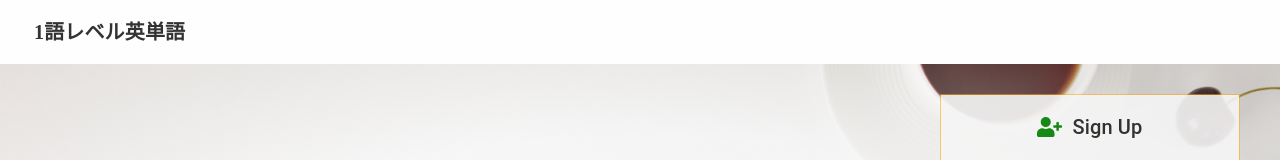
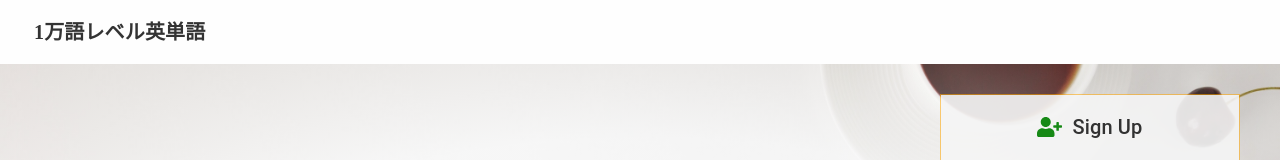
Before and after one commit to naot-shio/vocab-app-firebase-frontend, a React (Create React App) app: page / in a window 1280 px wide. Shown: the top 160 px of the page. Built offline with nearby package versions, Linux system fonts and the light colour scheme; a web font is replaced by a local one.

Commit message:
Fix a typo on navbar

```diff
--- a/src/components/pages/Navbar.js
+++ b/src/components/pages/Navbar.js
@@ -22,7 +22,7 @@ function Navbar(props) {
     <AppBar position="static" className={classes.AppBar} color="default">
       <Toolbar className={classes.root}>
         <Typography variant="h6" className={classes.title}>
-          <Link to="/sentences">1語レベル英単語</Link>
+          <Link to="/sentences">1万語レベル英単語</Link>
         </Typography>
 
         {authenticated && owner && <CreateSentence />}
```
